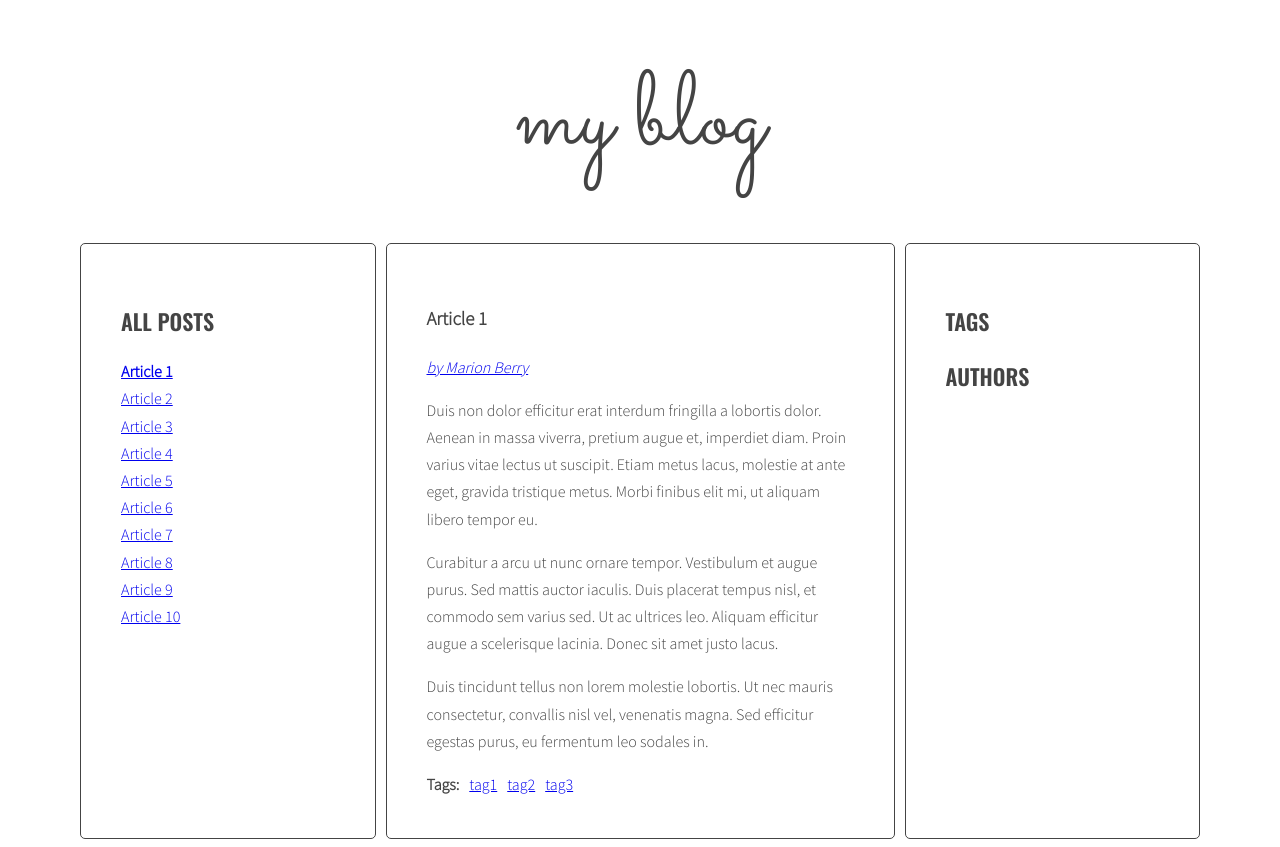
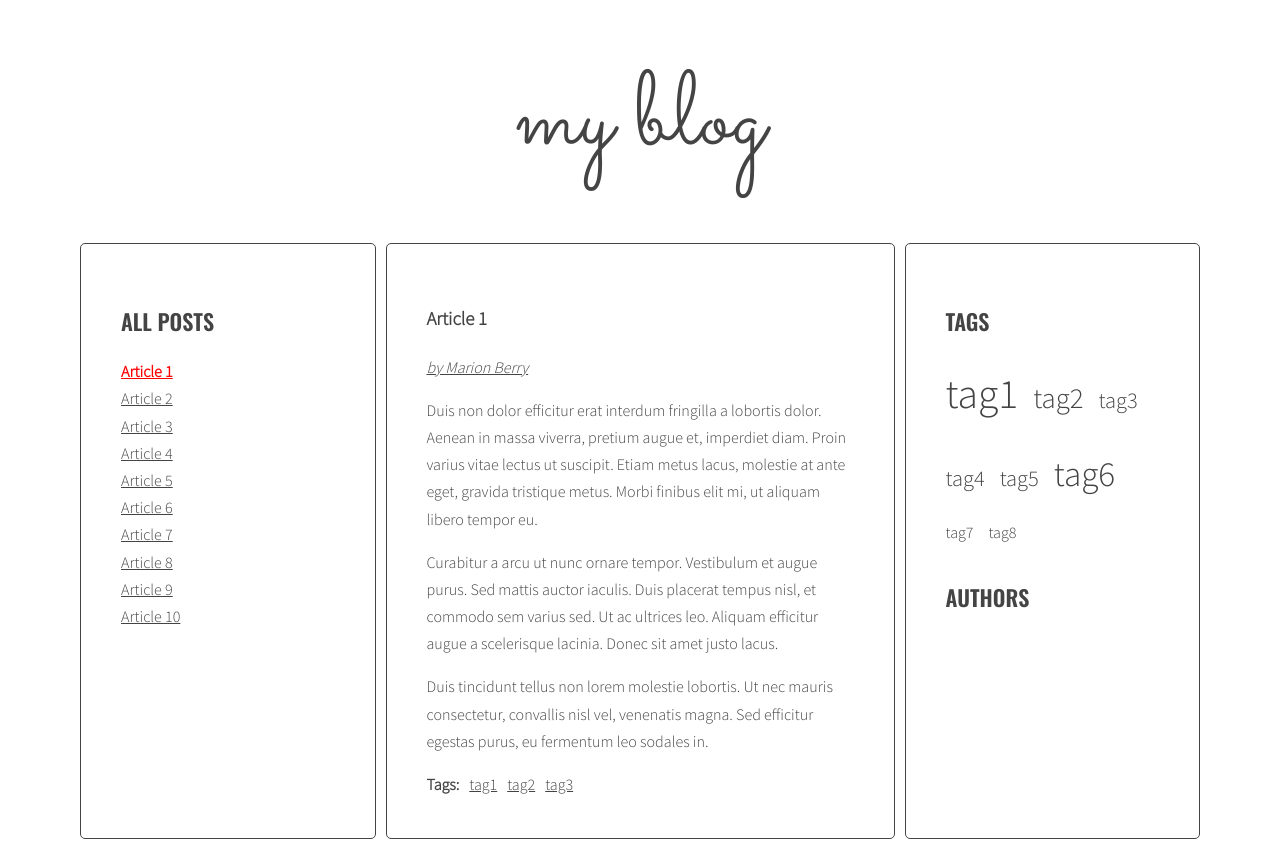
Before and after one commit to ponurrrak/javascript-blog, a website: page index.html in a window 1280 px wide. Drawn offline with nearby package versions, Linux system fonts and the light colour scheme.

Commit message:
Add cloud of tags in right panel (generateTagsCloud, calculateTagClass and calculateTagsParams functions)

```diff
--- a/js/script.js
+++ b/js/script.js
@@ -1,7 +1,11 @@
 'use strict';
 
 {
-  const optActiveClass = 'active';
+  const optClassesConfig = {
+    activeClassName: 'active',
+    cloudClassCount: 5,
+    cloudClassPrefix: 'tag-size-'
+  };
 
   const optSelectors = {
     article: '.post',
@@ -14,20 +18,24 @@
     linkTemplate: function(link){
       return `a[href="${link}"]`;
     },
-    tagsListWrapper: '.list.tags'
+    tagsCloudListWrapper: '.list.tags',
+    articleTagTemplate: function(tag){
+      return `<li><a href="#tag-${tag}">${tag}</a></li>`;
+    },
+    cloudTagsLastLink: 'li:last-of-type a'
   };
+
+  optSelectors.activeArticle = optSelectors.article + '.' + optClassesConfig.activeClassName;
+  optSelectors.titleLinks = optSelectors.titleList + ' a';
+  optSelectors.activeTitleLink = optSelectors.titleLinks + '.' + optClassesConfig.activeClassName;
+  optSelectors.activeTagLink = optSelectors.tagLink + '.' + optClassesConfig.activeClassName;
+  optSelectors.activeArticleAuthor = optSelectors.articleAuthor + ' .' + optClassesConfig.activeClassName;
 
   const substringsToRemoveLength = {
     inTagLink: '#tag-'.length,
     inTitleLink: '#'.length,
     inAuthorLink: '#author-'.length
   };
-
-  optSelectors.activeArticle = optSelectors.article + '.' + optActiveClass;
-  optSelectors.titleLinks = optSelectors.titleList + ' a';
-  optSelectors.activeTitleLink = optSelectors.titleLinks + '.' + optActiveClass;
-  optSelectors.activeTagLink = optSelectors.tagLink + '.' + optActiveClass;
-  optSelectors.activeArticleAuthor = optSelectors.articleAuthor + ' .' + optActiveClass;
 
   const fullListofArticles = document.querySelectorAll(optSelectors.article);
 
@@ -37,14 +45,14 @@
     const newActiveArticleId = clickedElement.getAttribute('href');
     const activeLinks = document.querySelectorAll(optSelectors.activeTitleLink);
     for(let activeLink of activeLinks){
-      activeLink.classList.remove(optActiveClass);
+      activeLink.classList.remove(optClassesConfig.activeClassName);
     }
-    clickedElement.classList.add(optActiveClass);
+    clickedElement.classList.add(optClassesConfig.activeClassName);
     const activeArticles = document.querySelectorAll(optSelectors.activeArticle);
     for(let activeArticle of activeArticles){
-      activeArticle.classList.remove(optActiveClass);
+      activeArticle.classList.remove(optClassesConfig.activeClassName);
     }
-    document.querySelector(newActiveArticleId).classList.add(optActiveClass);
+    document.querySelector(newActiveArticleId).classList.add(optClassesConfig.activeClassName);
   };
 
   const generateTitleLinks = function(selector){
@@ -62,22 +70,51 @@
       const activeArticles = document.querySelectorAll(optSelectors.activeArticle);
       for(let activeArticle of activeArticles){
         if(link.getAttribute('href').slice(substringsToRemoveLength.inTitleLink) === activeArticle.getAttribute('id')){
-          link.classList.add(optActiveClass);
+          link.classList.add(optClassesConfig.activeClassName);
         }
       }
     }
   };
 
+  const calculateTagsParams = function(tags){
+    const tagsPopularityList = Object.values(tags);
+    return {
+      max: Math.max(...tagsPopularityList),
+      min: Math.min(...tagsPopularityList),
+    };
+  };
+
+  const calculateTagClass = function(count, params){
+    const classNum = Math.floor((count - params.min) / (params.max - params.min) * (optClassesConfig.cloudClassCount - 1) +1);
+    return optClassesConfig.cloudClassPrefix + classNum;
+  };
+
+  const generateTagsCloud = function(uniqueTagsCounter){
+    const tagsParams = calculateTagsParams(uniqueTagsCounter);
+    const tagsCloudListWrapper = document.querySelector(optSelectors.tagsCloudListWrapper);
+    for(let tag in uniqueTagsCounter){
+      tagsCloudListWrapper.insertAdjacentHTML('beforeend', optSelectors.articleTagTemplate(tag));
+      tagsCloudListWrapper.querySelector(optSelectors.cloudTagsLastLink).classList.add(calculateTagClass(uniqueTagsCounter[tag], tagsParams));
+    }
+  };
+
   const generateTags = function(){
+    const uniqueTagsCounter = {};
     for(let article of fullListofArticles){
       const articleTagsList = article.querySelector(optSelectors.articleTags);
       let articleTagsListContent = '';
       const tags = article.getAttribute('data-tags').split(' ');
       for(let tag of tags){
-        articleTagsListContent += `<li><a href="#tag-${tag}">${tag}</a></li>`;
+        articleTagsListContent += optSelectors.articleTagTemplate(tag);
+        if(!uniqueTagsCounter[tag]){
+          uniqueTagsCounter[tag] = 1;
+        } else {
+          uniqueTagsCounter[tag]++;
+        }
       }
       articleTagsList.innerHTML = articleTagsListContent;
     }
+    generateTagsCloud(uniqueTagsCounter);
   };
 
   const tagClickHandler = function(e){
@@ -87,11 +124,11 @@
     const newActiveTagText =  newActiveTagLink.slice(substringsToRemoveLength.inTagLink);
     const activeTagLinks = document.querySelectorAll(optSelectors.activeTagLink);
     for(let activeTagLink of activeTagLinks){
-      activeTagLink.classList.remove(optActiveClass);
+      activeTagLink.classList.remove(optClassesConfig.activeClassName);
     }
     const newActiveTags = document.querySelectorAll(optSelectors.linkTemplate(newActiveTagLink));
     for(let newActiveTag of newActiveTags){
-      newActiveTag.classList.add(optActiveClass);
+      newActiveTag.classList.add(optClassesConfig.activeClassName);
     }
     generateTitleLinks(`${optSelectors.article}[data-tags~="${newActiveTagText}"]`);
   };
@@ -116,11 +153,11 @@
     const newActiveAuthorText =  newActiveAuthorLink.slice(substringsToRemoveLength.inAuthorLink);
     const activeAuthorLinks = document.querySelectorAll(optSelectors.activeArticleAuthor);
     for(let activeAuthorLink of activeAuthorLinks){
-      activeAuthorLink.classList.remove(optActiveClass);
+      activeAuthorLink.classList.remove(optClassesConfig.activeClassName);
     }
     const newActiveAuthors = document.querySelectorAll(optSelectors.linkTemplate(newActiveAuthorLink));
     for(let newActiveAuthor of newActiveAuthors){
-      newActiveAuthor.classList.add(optActiveClass);
+      newActiveAuthor.classList.add(optClassesConfig.activeClassName);
     }
     generateTitleLinks(`${optSelectors.article}[data-author="${newActiveAuthorText}"]`);
   };
--- a/sass/style.scss
+++ b/sass/style.scss
@@ -4,6 +4,7 @@
 
 $color-light: #fff;
 $color-dark: #444;
+$color-flashy: #ff0000;
 
 $font-logo: 'Sacramento', cursive;
 $font-header: 'Oswald', sans-serif;
@@ -40,6 +41,10 @@ body {
     font-weight: 400;
     color: lighten($color-dark, 20%);
   }
+}
+
+a {
+  color: $color-dark;
 }
 
 /* Layout */
@@ -84,6 +89,17 @@ body {
 
   .active {
     font-weight: bold;
+    color: $color-flashy;
+  }
+
+  &.tags li {
+    display: inline-block;
+    margin-right: 15px;
+    margin-bottom: 15px;
+
+    a {
+      text-decoration: none;
+    }
   }
 }
 
@@ -95,6 +111,24 @@ body {
     &:last-of-type {
       margin-right: 0;
     }
+  }
+}
+
+.tag-size- {
+  &2 {
+    font-size: 1.4em;
+  }
+
+  &3 {
+    font-size: 1.8em;
+  }
+
+  &4 {
+    font-size: 2.2em;
+  }
+
+  &5 {
+    font-size: 2.6em;
   }
 }
 
@@ -130,6 +164,7 @@ body {
   a {
     &.active {
       font-weight: bold;
+      color: $color-flashy;
     }
   }
 }
```
Also changed, not shown: css/style.css, 1 other file.
